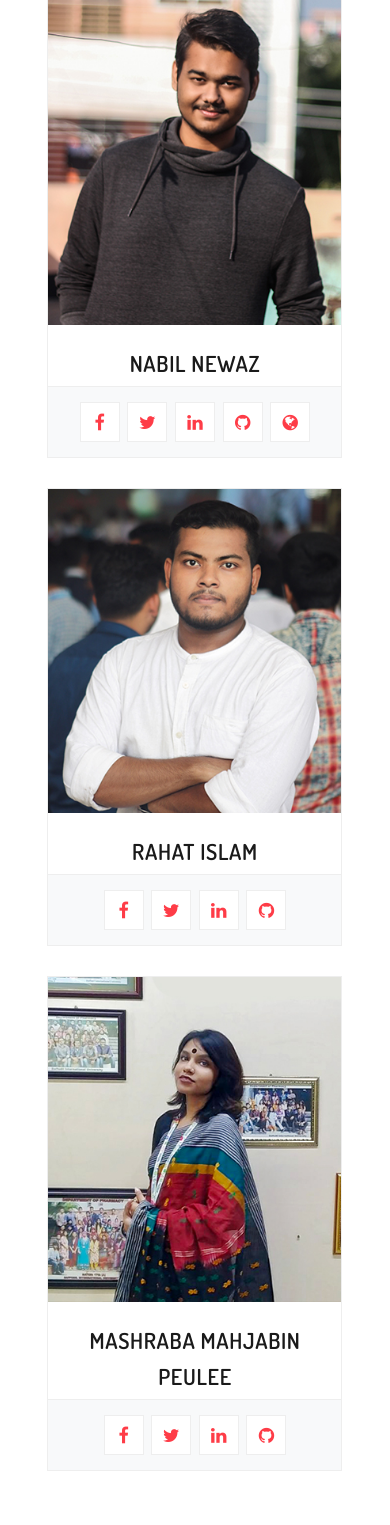
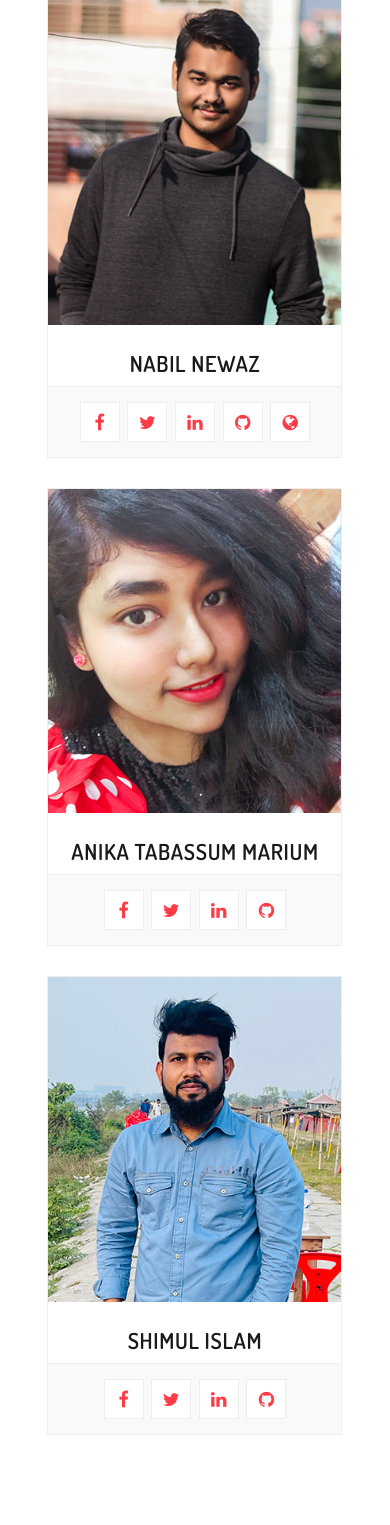
Before and after one commit to zahid-hasan-sahin/BloodBankAndDonorDirectory, a PHP site: page /about-us in a window 390 px wide. Shown: the part 598-2123 px from the top of the page. Run offline with PHP 8.4, Linux system fonts and the light colour scheme; a user stored in the database is signed in; data comes from the database, SQL or seed files in the repository; data that the repository does not hold is empty.

Commit message:
Minor Update

```diff
--- a/about-us.php
+++ b/about-us.php
@@ -172,11 +172,11 @@ $smile_recipient = mysqli_fetch_array(mysqli_query($conn,"SELECT COUNT(re_id) AS
                             <div class="team-content">
 
                                 <div class="team-social-share text-center clearfix">
-                                    <a class="fa fa-facebook rectangle" href="#" title="Facebook"></a>
-                                    <a class="fa fa-twitter rectangle" href="https://twitter.com/Nabil_Newaz" title="Twitter"></a>
-                                    <a class="fa fa-linkedin rectangle" href="https://www.linkedin.com/in/nabilnewaz/" title="Linkedin"></a>
-                                    <a class="fa fa-github rectangle" href="https://github.com/NabilNewaz" title="GitHub"></a>
-                                    <a class="fa fa-globe rectangle" href="https://nabilnewaz.com" title="Website"></a>
+                                    <a class="fa fa-facebook rectangle" href="https://facebook.com/nabilnewaz.5" target="_blank" title="Facebook"></a>
+                                    <a class="fa fa-twitter rectangle" href="https://twitter.com/Nabil_Newaz" target="_blank" title="Twitter"></a>
+                                    <a class="fa fa-linkedin rectangle" href="https://www.linkedin.com/in/nabilnewaz/" target="_blank" title="Linkedin"></a>
+                                    <a class="fa fa-github rectangle" href="https://github.com/NabilNewaz" target="_blank" title="GitHub"></a>
+                                    <a class="fa fa-globe rectangle" href="https://nabilnewaz.com" target="_blank" title="Website"></a>
                                 </div> <!-- end .author-social-box  -->
 
                             </div>
@@ -190,89 +190,22 @@ $smile_recipient = mysqli_fetch_array(mysqli_query($conn,"SELECT COUNT(re_id) AS
                         <div class="team-layout-1">
 
                             <figure class="team-member">
-                                <a href="#" title="Rahat Islam">
-                                   <img src="images/team_2.jpg" alt="Rahat Islam" />
+                                <a href="#" title="Mashraba Mahjabin Peulee">
+                                   <img src="images/team_2.jpg" alt="Anika Tabassum Marium" />
                                 </a>
 
                             </figure> <!-- end. team-member  -->
 
                             <article class="team-info">
-                                <h3>Rahat Islam</h3>
-                            </article>
-
-                            <div class="team-content">
-
-                                <div class="team-social-share text-center clearfix">
-                                    <a class="fa fa-facebook rectangle" href="https://www.facebook.com/profile.php?id=100009244487992" title="Facebook"></a>
-                                    <a class="fa fa-twitter rectangle" href="#" title="Twitter"></a>
-                                    <a class="fa fa-linkedin rectangle" href="https://www.linkedin.com/in/sk-rahat-islam-0997491a0/" title="Linkedin"></a>
-                                    <a class="fa fa-github rectangle" href="https://github.com/SK-Rahat-Islam" title="GitHub"></a>
-                                </div> <!-- end .author-social-box  -->
-
-                            </div>
-
-                        </div> <!--  end team layout-1 -->
-
-                    </div> <!--  end .col-md-4 col-sm-12  -->
-
-                    <div class="col-lg-4 col-md-offset-0 col-md-4 col-md-offset-0 col-sm-8 col-sm-offset-2 col-xs-10 col-xs-offset-1">
-
-                        <div class="team-layout-1">
-
-                            <figure class="team-member">
-                                <a href="#" title="Mashraba Mahjabin Peulee">
-                                   <img src="images/team_3.jpg" alt="Mashraba Mahjabin Peulee" />
-                                </a>
-
-                            </figure> <!-- end. team-member  -->
-
-                            <article class="team-info">
-                                <h3>Mashraba Mahjabin Peulee</h3>
+                                <h3>Anika Tabassum Marium</h3>
                             </article>
                             <div class="team-content">
 
                                 <div class="team-social-share text-center clearfix">
-                                    <a class="fa fa-facebook rectangle" href="https://www.facebook.com/profile.php?id=100029510993567" title="Facebook"></a>
-                                    <a class="fa fa-twitter rectangle" href="#" title="Twitter"></a>
-                                    <a class="fa fa-linkedin rectangle" href="https://www.linkedin.com/in/mashraba-m-5319311b3/" title="Linkedin"></a>
-                                    <a class="fa fa-github rectangle" href="https://github.com/MashrabaMahjabinPeulee" title="GitHub"></a>
-                                </div> <!-- end .author-social-box  -->
-
-                            </div>
-
-                        </div> <!--  end team-layout-1 -->
-
-                    </div> <!--  end .col-md-4 col-sm-12  -->
-
-
-                </div> <!-- end .row  -->
-
-                </br>
-
-                <div class="row">
-
-                    <div class="col-lg-4 col-md-offset-0 col-md-4 col-md-offset-0 col-sm-8 col-sm-offset-2 col-xs-10 col-xs-offset-1">
-
-                        <div class="team-layout-1">
-
-                            <figure class="team-member">
-                                <a href="#" title="Shimul Islam">
-                                   <img src="images/team_4.jpg" alt="Shimul Islam"/>
-                                </a>
-
-                            </figure> <!-- end. team-member  -->
-
-                            <article class="team-info">
-                                <h3>Shimul Islam</h3>
-                            </article>
-
-                            <div class="team-content">
-
-                                <div class="team-social-share text-center clearfix">
-                                    <a class="fa fa-facebook rectangle" href="https://www.facebook.com/shimulislam.shimul.58" title="Facebook"></a>
-                                    <a class="fa fa-twitter rectangle" href="#" title="Twitter"></a>
-                                    <a class="fa fa-linkedin rectangle" href="#" title="Linkedin"></a>
-                                    <a class="fa fa-github rectangle" href="https://github.com/Shimulislam95" title="GitHub"></a>
+                                    <a class="fa fa-facebook rectangle" href="https://www.facebook.com/anikatabassum.marium" target="_blank" title="Facebook"></a>
+                                    <a class="fa fa-twitter rectangle" href="https://twitter.com/NisaMarium" target="_blank" title="Twitter"></a>
+                                    <a class="fa fa-linkedin rectangle" href="https://www.linkedin.com/in/anika-tabassum-marium-85a955213/" target="_blank" title="Linkedin"></a>
+                                    <a class="fa fa-github rectangle" href="https://github.com/AnikaTabassumMarium" target="_blank" title="GitHub"></a>
                                 </div> <!-- end .author-social-box  -->
 
                             </div>
@@ -286,52 +219,23 @@ $smile_recipient = mysqli_fetch_array(mysqli_query($conn,"SELECT COUNT(re_id) AS
                         <div class="team-layout-1">
 
                             <figure class="team-member">
-                                <a href="#" title="Regone Hossain">
-                                   <img src="images/team_5.jpg" alt="Regone Hossain" />
+                                <a href="#" title="Shimul Islam">
+                                   <img src="images/team_3.jpg" alt="Shimul Islam"/>
                                 </a>
 
                             </figure> <!-- end. team-member  -->
 
                             <article class="team-info">
-                                <h3>Regone Hossain</h3>
+                                <h3>Shimul Islam</h3>
                             </article>
 
                             <div class="team-content">
 
                                 <div class="team-social-share text-center clearfix">
-                                    <a class="fa fa-facebook rectangle" href="https://www.facebook.com/abuj.mon.359" title="Facebook"></a>
-                                    <a class="fa fa-twitter rectangle" href="#" title="Twitter"></a>
-                                    <a class="fa fa-linkedin rectangle" href="https://www.linkedin.com/in/regone-hossain-noyon-b9835a196/" title="Linkedin"></a>
-                                    <a class="fa fa-github rectangle" href="https://www.linkedin.com/in/regone-hossain-noyon-b9835a196/" title="GitHub"></a>
-                                </div> <!-- end .author-social-box  -->
-
-                            </div>
-
-                        </div> <!--  end team layout-1 -->
-
-                    </div> <!--  end .col-md-4 col-sm-12  -->
-
-                    <div class="col-lg-4 col-md-offset-0 col-md-4 col-md-offset-0 col-sm-8 col-sm-offset-2 col-xs-10 col-xs-offset-1">
-
-                        <div class="team-layout-1">
-
-                            <figure class="team-member">
-                                <a href="#" title="Labony Akter">
-                                   <img src="images/team_6.jpg" alt="Labony Akter" />
-                                </a>
-
-                            </figure> <!-- end. team-member  -->
-
-                            <article class="team-info">
-                                <h3>Labony Akter</h3>
-                            </article>
-                            <div class="team-content">
-
-                                <div class="team-social-share text-center clearfix">
-                                    <a class="fa fa-facebook rectangle" href="https://www.facebook.com/nilakasher.nabila" title="Facebook"></a>
+                                    <a class="fa fa-facebook rectangle" href="https://www.facebook.com/shimulislam.shimul.58" target="_blank" title="Facebook"></a>
                                     <a class="fa fa-twitter rectangle" href="#" title="Twitter"></a>
                                     <a class="fa fa-linkedin rectangle" href="#" title="Linkedin"></a>
-                                    <a class="fa fa-github rectangle" href="#" title="GitHub"></a>
+                                    <a class="fa fa-github rectangle" href="https://github.com/Shimulislam95" target="_blank" title="GitHub"></a>
                                 </div> <!-- end .author-social-box  -->
 
                             </div>
@@ -340,8 +244,9 @@ $smile_recipient = mysqli_fetch_array(mysqli_query($conn,"SELECT COUNT(re_id) AS
 
                     </div> <!--  end .col-md-4 col-sm-12  -->
 
+                </div> <!-- end .row  -->
 
-                </div> <!-- end .row  -->
+                </br>
 
             </div> <!-- end .container  -->
 
```
Also changed, not shown: contact.php (+4 -4 lines), images/team_2.jpg, images/team_3.jpg, images/team_4.jpg (deleted), images/team_5.jpg (deleted), images/team_6.jpg (deleted). Lines whose indentation alone changed are shown as unchanged.
